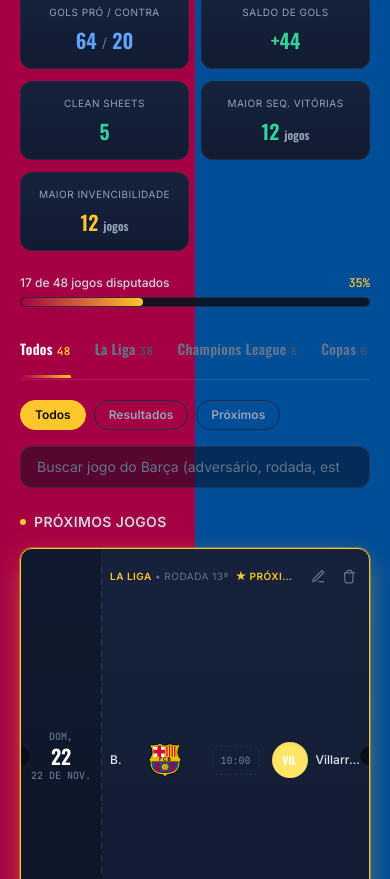
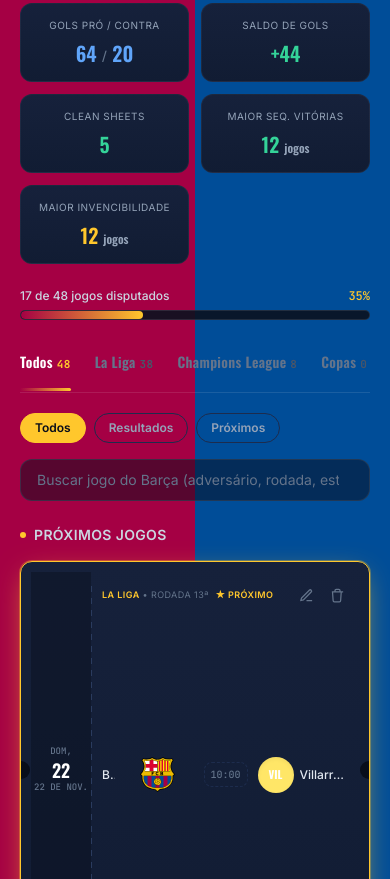
Before and after one commit to williamsramos/barcelona-calendario, a plain HTML site: page calendario.html in a window 390 px wide. Shown: the part 1121-2000 px from the top of the page. Drawn offline with nearby package versions, Linux system fonts and the light colour scheme.

Commit message:
Add files via upload

```diff
--- a/script.js
+++ b/script.js
@@ -494,15 +494,16 @@ function renderCard(g, isNext) {
 
   return `
   <div class="ticket ${isNext ? "next-game" : ""} rise-in rounded-xl overflow-hidden flex border border-navy-600/60 group mb-3">
-    <div class="w-20 sm:w-28 shrink-0 flex flex-col items-center justify-center py-4 bg-navy-950/40">
-      <span class="font-mono text-[10px] text-slate-500 uppercase">${fmtLongDate(g.date).split(" ")[0]}</span>
-      <span class="font-display text-xl sm:text-2xl text-white font-semibold leading-none mt-0.5">${parseDate(g.date).getDate()}</span>
-      <span class="font-mono text-[10px] text-slate-500 uppercase mt-0.5">${fmtLongDate(g.date).split(" ").slice(1).join(" ")}</span>
+    <!-- Bloco da Data (Esquerda) -->
+    <div class="w-16 sm:w-28 shrink-0 flex flex-col items-center justify-center py-2 sm:py-4 bg-navy-950/40">
+      <span class="font-mono text-[9px] sm:text-[10px] text-slate-500 uppercase">${fmtLongDate(g.date).split(" ")[0]}</span>
+      <span class="font-display text-lg sm:text-2xl text-white font-semibold leading-none mt-0.5">${parseDate(g.date).getDate()}</span>
+      <span class="font-mono text-[9px] sm:text-[10px] text-slate-500 uppercase mt-0.5">${fmtLongDate(g.date).split(" ").slice(1).join(" ")}</span>
     </div>
-    <div class="perforation my-3"></div>
-    <div class="flex-1 px-3 sm:px-5 py-4 min-w-0">
-      <div class="flex items-center justify-between mb-3">
-        <p class="text-[10px] sm:text-[11px] font-semibold text-gold uppercase tracking-wider truncate mr-1">
+    <div class="perforation my-2 sm:my-3"></div>
+    <div class="flex-1 px-2.5 sm:px-5 py-3 sm:py-4 min-w-0">
+      <div class="flex items-center justify-between mb-2 sm:mb-3">
+        <p class="text-[9px] sm:text-[11px] font-semibold text-gold uppercase tracking-wider truncate mr-1">
           ${compLabel} <span class="text-slate-500 font-normal">• ${g.round}</span>
           ${isNext ? '<span class="ml-1 sm:ml-2 text-gold">★ próximo</span>' : ""}
         </p>
@@ -515,23 +516,23 @@ function renderCard(g, isNext) {
           </button>
         </div>
       </div>
-      <div class="flex items-center gap-2 sm:gap-3">
-        <div class="flex items-center gap-2 flex-1 min-w-0 justify-end">
+      <div class="flex items-center gap-1.5 sm:gap-3">
+        <div class="flex items-center gap-1.5 sm:gap-2 flex-1 min-w-0 justify-end">
           <span class="text-xs sm:text-sm font-medium text-slate-200 truncate text-right">${t1.name}</span>
           ${badge(g.team1)}
         </div>
-        <div class="shrink-0 px-1 sm:px-2">
+        <div class="shrink-0 px-1">
           ${played
-            ? `<div class="font-display text-sm sm:text-xl font-bold text-white bg-navy-950/60 rounded-lg px-2 sm:px-3 py-1 border border-navy-600">${s1} <span class="text-slate-500">x</span> ${s2}</div>`
-            : `<div class="font-mono text-[10px] sm:text-xs text-slate-500 border border-dashed border-navy-600 rounded-lg px-2 py-1.5">${g.time || "--:--"}</div>`}
+            ? `<div class="font-display text-xs sm:text-xl font-bold text-white bg-navy-950/60 rounded-lg px-2 sm:px-3 py-1 border border-navy-600">${s1} <span class="text-slate-500">x</span> ${s2}</div>`
+            : `<div class="font-mono text-[10px] sm:text-xs text-slate-500 border border-dashed border-navy-600 rounded-lg px-1.5 py-1">${g.time || "--:--"}</div>`}
         </div>
-        <div class="flex items-center gap-2 flex-1 min-w-0">
+        <div class="flex items-center gap-1.5 sm:gap-2 flex-1 min-w-0">
           ${badge(g.team2)}
           <span class="text-xs sm:text-sm font-medium text-slate-200 truncate">${t2.name}</span>
         </div>
       </div>
-      <p class="text-[10px] sm:text-[11px] text-slate-500 mt-3 flex items-center gap-1.5 truncate">
-        <svg class="shrink-0" width="12" height="12" viewBox="0 0 24 24" fill="none" stroke="currentColor" stroke-width="2"><path d="M12 21s-7-6.1-7-11a7 7 0 1 1 14 0c0 4.9-7 11-7 11Z"/><circle cx="12" cy="10" r="2.5"/></svg>
+      <p class="text-[9px] sm:text-[11px] text-slate-500 mt-2 sm:mt-3 flex items-center gap-1.5 truncate">
+        <svg class="shrink-0" width="10" height="10" viewBox="0 0 24 24" fill="none" stroke="currentColor" stroke-width="2"><path d="M12 21s-7-6.1-7-11a7 7 0 1 1 14 0c0 4.9-7 11-7 11Z"/><circle cx="12" cy="10" r="2.5"/></svg>
         <span class="truncate">${g.stadium || "Estádio a definir"} ${g.time && played ? "• " + g.time : ""}</span>
       </p>
     </div>
@@ -742,7 +743,6 @@ const JOGOS_INTERESSE_SEED = [
   [38, "2027-05-30", "", "real-betis", "atletico-de-madrid", "laliga"],
 
   // ---------------- CHAMPIONS LEAGUE (Fase de Liga - Jornadas 5 a 8) ----------------
-  // Jornada 5 (24/11/2026)
   [5, "2026-11-24", "14:45", "bodo", "lask", "champions"],
   [5, "2026-11-24", "14:45", "galatasaray", "aston-villa", "champions"],
   [5, "2026-11-24", "17:00", "real-madrid", "psv", "champions"],
@@ -753,7 +753,6 @@ const JOGOS_INTERESSE_SEED = [
   [5, "2026-11-24", "17:00", "bratislava", "real-betis", "champions"],
   [5, "2026-11-24", "17:00", "como", "aek", "champions"],
 
-  // Jornada 5 (25/11/2026)
   [5, "2026-11-25", "14:45", "slavia", "villarreal", "champions"],
   [5, "2026-11-25", "14:45", "sabah", "barcelona", "champions"],
   [5, "2026-11-25", "17:00", "paris-saint-germain", "roma", "champions"],
@@ -764,7 +763,6 @@ const JOGOS_INTERESSE_SEED = [
   [5, "2026-11-25", "17:00", "lille", "bayern", "champions"],
   [5, "2026-11-25", "17:00", "shakhtar", "fenerbahce", "champions"],
 
-  // Jornada 6 (08/12/2026)
   [6, "2026-12-08", "14:45", "viking", "feyenoord", "champions"],
   [6, "2026-12-08", "14:45", "villarreal", "sabah", "champions"],
   [6, "2026-12-08", "17:00", "bayern", "slavia", "champions"],
@@ -775,7 +773,6 @@ const JOGOS_INTERESSE_SEED = [
   [6, "2026-12-08", "17:00", "napoli", "brugge", "champions"],
   [6, "2026-12-08", "17:00", "aek", "galatasaray", "champions"],
 
-  // Jornada 6 (09/12/2026)
   [6, "2026-12-09", "14:45", "real-betis", "como", "champions"],
   [6, "2026-12-09", "14:45", "bratislava", "shakhtar", "champions"],
   [6, "2026-12-09", "17:00", "liverpool", "porto", "champions"],
@@ -786,7 +783,6 @@ const JOGOS_INTERESSE_SEED = [
   [6, "2026-12-09", "17:00", "lask", "fenerbahce", "champions"],
   [6, "2026-12-09", "17:00", "lens", "bodo", "champions"],
 
-  // Jornada 7 (19/01/2027)
   [7, "2027-01-19", "14:45", "bodo", "atletico-de-madrid", "champions"],
   [7, "2027-01-19", "14:45", "galatasaray", "feyenoord", "champions"],
   [7, "2027-01-19", "17:00", "real-madrid", "lask", "champions"],
@@ -797,7 +793,6 @@ const JOGOS_INTERESSE_SEED = [
   [7, "2027-01-19", "17:00", "stuttgart", "brugge", "champions"],
   [7, "2027-01-19", "17:00", "aek", "roma", "champions"],
 
-  // Jornada 7 (20/01/2027)
   [7, "2027-01-20", "14:45", "sabah", "napoli", "champions"],
   [7, "2027-01-20", "14:45", "fenerbahce", "villarreal", "champions"],
   [7, "2027-01-20", "17:00", "sporting-cp", "barcelona", "champions"],
@@ -808,7 +803,6 @@ const JOGOS_INTERESSE_SEED = [
   [7, "2027-01-20", "17:00", "lens", "manchester-city", "champions"],
   [7, "2027-01-20", "17:00", "viking", "psv", "champions"],
 
-  // Jornada 8 (27/01/2027)
   [8, "2027-01-27", "17:00", "bayern", "real-betis", "champions"],
   [8, "2027-01-27", "17:00", "paris-saint-germain", "galatasaray", "champions"],
   [8, "2027-01-27", "17:00", "liverpool", "lens", "champions"],
--- a/style.css
+++ b/style.css
@@ -1,4 +1,4 @@
-   /* ===========================================================
+/* ===========================================================
    FC Barcelona Portal — Estilos Globais
    Tailwind config centralizado + estilos customizados
    =========================================================== */
@@ -76,15 +76,30 @@ body {
 
 /* ---------- Correção responsiva para nomes de times em telas mobile ---------- */
 @media (max-width: 640px) {
-  /* Reduz padding interno do ticket para ganhar espaço */
-  .ticket .flex-1.px-3 {
+  /* Reduz o padding geral do ticket no mobile */
+  .ticket {
+    padding: 10px !important;
+  }
+
+  /* Deixa a coluna da data à esquerda mais compacta */
+  .ticket .shrink-0.flex-col {
+    width: 60px !important;
+    padding-top: 8px !important;
+    padding-bottom: 8px !important;
+  }
+
+  /* Reduz o espaçamento e padding interno do conteúdo direito */
+  .ticket .flex-1.px-3,
+  .ticket .flex-1.px-5 {
     padding-left: 8px !important;
     padding-right: 8px !important;
+    padding-top: 6px !important;
+    padding-bottom: 6px !important;
   }
 
-  /* Força limite estrito para o nome do time não quebrar o layout */
+  /* Trunca corretamente o nome do Barcelona ("B..") para não quebrar */
   .team-name-label {
-    max-width: 72px !important;
+    max-width: 68px !important;
     white-space: nowrap;
     overflow: hidden;
     text-overflow: ellipsis;
```
Lines whose indentation alone changed are shown as unchanged.
